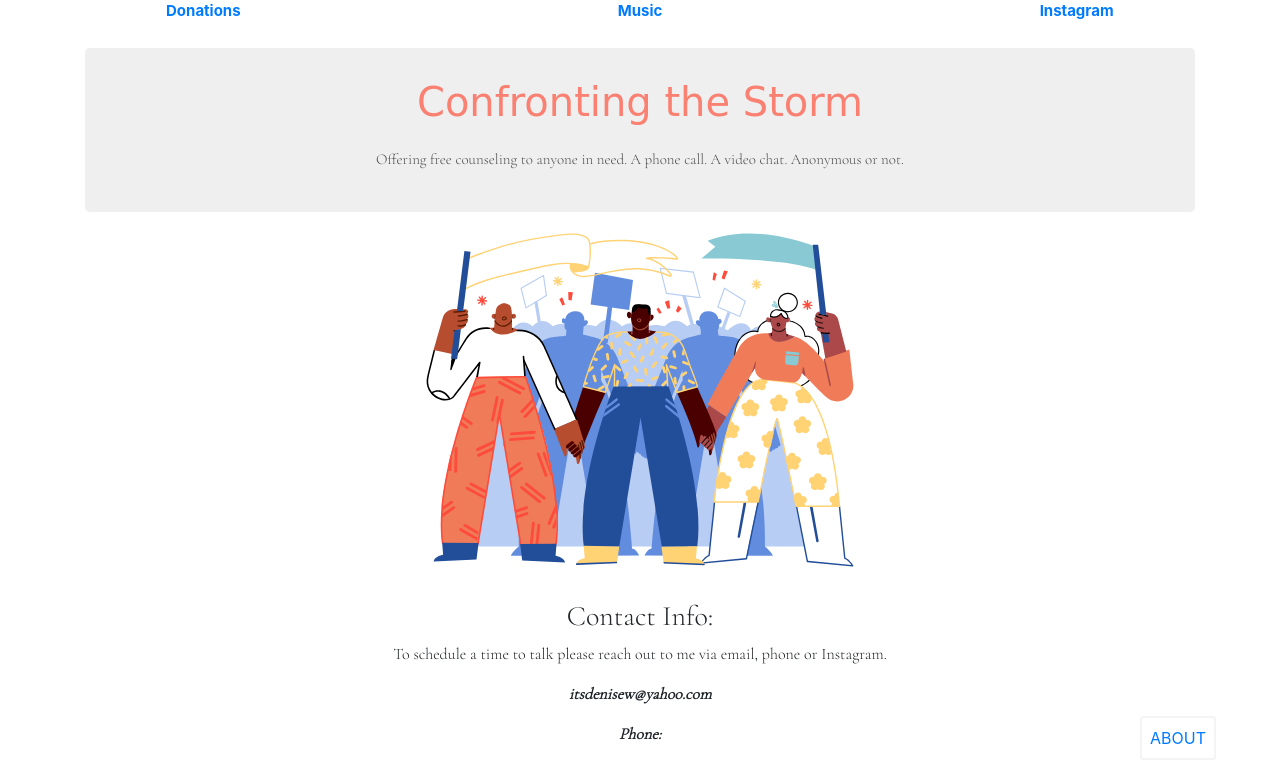
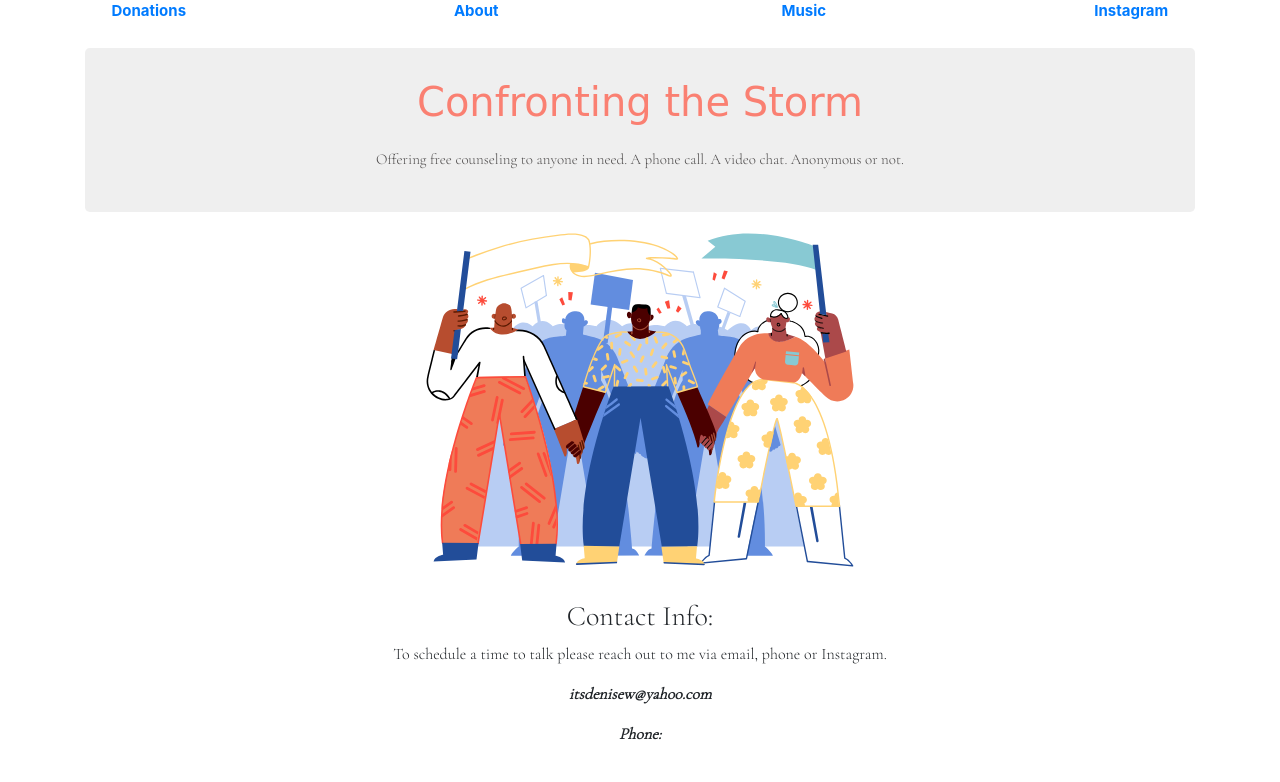
Before and after one commit to aesadin/Denise_Williams, a plain HTML site: page index.html in a window 1280 px wide. Drawn offline with nearby package versions, Linux system fonts and the light colour scheme; a web font is replaced by a local one.

Commit message:
remove about from lower of index page and add it to the row

```diff
--- a/css/styles.css
+++ b/css/styles.css
@@ -28,17 +28,6 @@
 }
 
 
-
-.fixed {
-	position: fixed;
-  bottom: 5%;
-  right: 5%;
-	text-decoration: none;
-	font-size: 1em;
-	padding: .5em .5em;
-	border-radius: 3px;
-	border: 2px solid #f4f4f4;
-}
 
 .about:hover {
 	border-color: #4a41fb;
--- a/index.html
+++ b/index.html
@@ -15,9 +15,10 @@
 <body class="body">
   <div class="Webcontainer">
     <div class="row">
-      <div class="col-md-4"><a href="donations.html"><strong>Donations</strong></a></div>
-      <div class="col-md-4"><a href="https://open.spotify.com/user/n5lx1i0iiaw505rf95xabtxl3/playlist/1mnvxOKZtA5YQIbhiTTmkk?si=b_FP-rXlR6iu-WavPW_cdA"><strong>Music</strong></a></div>
-      <div class="col-md-4"><a href="https://www.instagram.com/confrontingthestorm/"><strong>Instagram</strong></a></div>
+      <div class="col-md-3"><a href="donations.html"><strong>Donations</strong></a></div>
+      <div class="col-md-3"><a href="aboutMe.html"><strong>About</strong></a></div>
+      <div class="col-md-3"><a href="https://open.spotify.com/user/n5lx1i0iiaw505rf95xabtxl3/playlist/1mnvxOKZtA5YQIbhiTTmkk?si=b_FP-rXlR6iu-WavPW_cdA"><strong>Music</strong></a></div>
+      <div class="col-md-3"><a href="https://www.instagram.com/confrontingthestorm/"><strong>Instagram</strong></a></div>
     </div>
     <div class="container">
       <header class="jumbotron">
@@ -38,9 +39,6 @@
         </p>
       </div>
     </div>
-    <div class="fixed">
-      <a href="aboutMe.html" class="about">ABOUT</a>
-    </div>
   </div>
 </body>
 </html>
```
